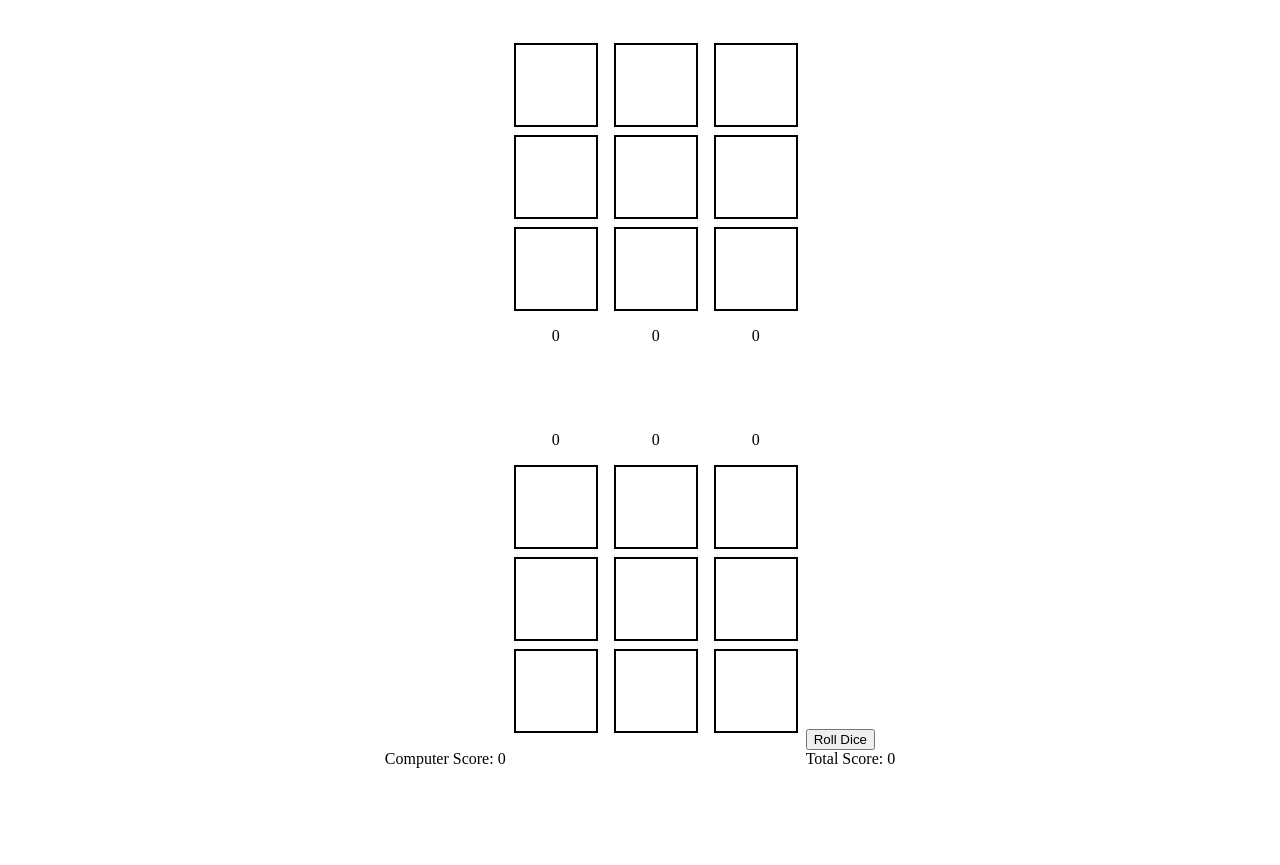
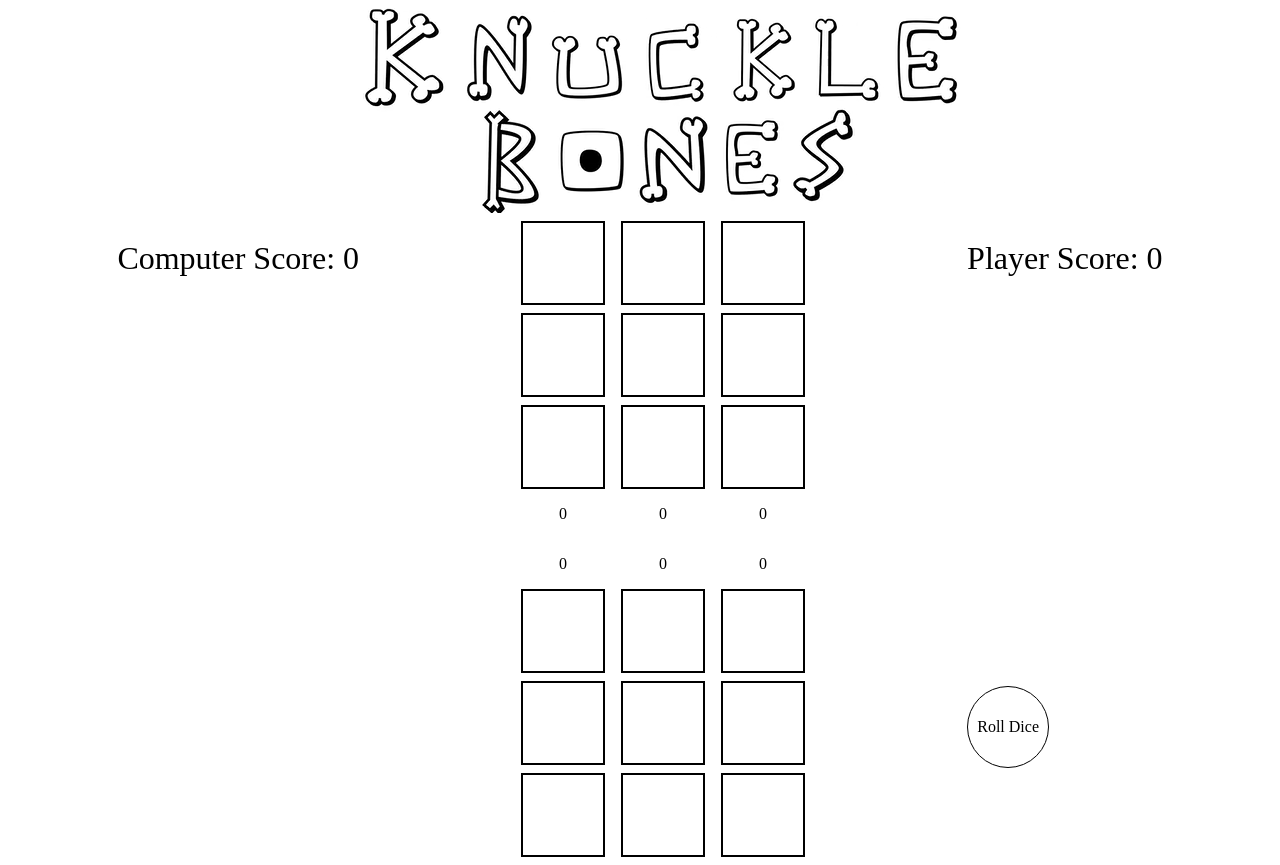
Before and after one commit to Robbysim37/angular-knucklebones, an Angular app: page / in a window 1280 px wide. Before the commit the page ends 800 px from the top, so only its background shows below. Built offline with nearby package versions, Linux system fonts and the light colour scheme.

Commit message:
fixed some styling stuff, demo finished

```diff
--- a/src/app/game-state/game-board/board-column/board-column.component.ts
+++ b/src/app/game-state/game-board/board-column/board-column.component.ts
@@ -15,7 +15,7 @@ export class BoardColumnComponent {
   @Input() player:"human" | "computer" = "human"
 
   placeDice = (player:"human" | "computer") => {
-    if(player === "human"){
+    if(player === "human" && this.gameState.getCurrDiceValue()){
       if(this.boardColumnData.length < 3){
         this.gameState.setHumanBoard(this.column)
         this.gameState.setCurrDiceValue(true)
--- a/src/app/game-state/game-state.component.html
+++ b/src/app/game-state/game-state.component.html
@@ -1,5 +1,7 @@
+
 <app-player-column player = "computer"></app-player-column>
 <div class="boards-container">
+    <img src="assets/title.png">
     <app-game-board player = "computer"></app-game-board>
     <app-game-board player = "human"></app-game-board>
 </div>
--- a/src/app/game-state/player-column/player-column.component.css
+++ b/src/app/game-state/player-column/player-column.component.css
@@ -0,0 +1,15 @@
+div{
+    height: 70vh;
+    display: flex;
+    flex-direction: column;
+    justify-content: space-between;
+}
+
+.inv{
+    height: 10vh;
+    width: 10vh;
+}
+
+p{
+    font-size: 2rem;
+}
--- a/src/app/game-state/player-column/player-column.component.html
+++ b/src/app/game-state/player-column/player-column.component.html
@@ -1,7 +1,11 @@
 @if(player === "human"){
-    <app-roll-button></app-roll-button>
-    <div>{{currDice}}</div>
-    <div>Total Score: {{totalScore}}</div>
+    <div>
+        <p>Player Score: {{totalScore}}</p>
+        <app-roll-button></app-roll-button>
+    </div>
 }@else {
-    <div>Computer Score: {{totalScore}}</div>
+    <div>
+        <p>Computer Score: {{totalScore}}</p>
+        <div class="inv"></div>
+    </div>
 }
--- a/src/app/game-state/player-column/roll-button/roll-button.component.css
+++ b/src/app/game-state/player-column/roll-button/roll-button.component.css
@@ -0,0 +1,10 @@
+div{
+    height: 10vh;
+    width: 10vh;
+    border-radius: 50%;
+    border: 1px solid black;
+    display: flex;
+    justify-content: center;
+    align-items: center;
+    cursor: pointer;
+}
--- a/src/app/game-state/player-column/roll-button/roll-button.component.html
+++ b/src/app/game-state/player-column/roll-button/roll-button.component.html
@@ -1 +1,8 @@
-<button (click)="rollDice()">Roll Dice</button>
+@if (currDice) {
+    <div appHighlight>
+        <img [src]="imgPath">
+    </div>
+}
+@else {
+    <div appHighlight (click)="rollDice()">Roll Dice</div>
+}
--- a/src/app/game-state/player-column/roll-button/roll-button.component.ts
+++ b/src/app/game-state/player-column/roll-button/roll-button.component.ts
@@ -1,4 +1,4 @@
-import { Component } from '@angular/core';
+import { Component,OnDestroy,OnInit } from '@angular/core';
 import { GameState } from '../../../gameState.service';
 
 @Component({
@@ -6,11 +6,23 @@ import { GameState } from '../../../gameState.service';
   templateUrl: './roll-button.component.html',
   styleUrl: './roll-button.component.css'
 })
-export class RollButtonComponent {
+export class RollButtonComponent implements OnInit, OnDestroy {
 
   constructor(private gameState:GameState){}
 
+  currDice = this.gameState.getCurrDiceValue()
+  imgPath:string = ``
+
+  ngOnInit(): void {
+    this.gameState.DieWasRolled.subscribe((newDice) => this.currDice = newDice);
+  }
+
+  ngOnDestroy(): void {
+    this.gameState.DieWasRolled.unsubscribe();
+  }
+
   rollDice = () => {
     this.gameState.setCurrDiceValue(false)
+    this.imgPath = `assets/dice/White_D${this.currDice}.png`
   }
 }
```
Also changed, not shown: src/assets/title.png (added).
